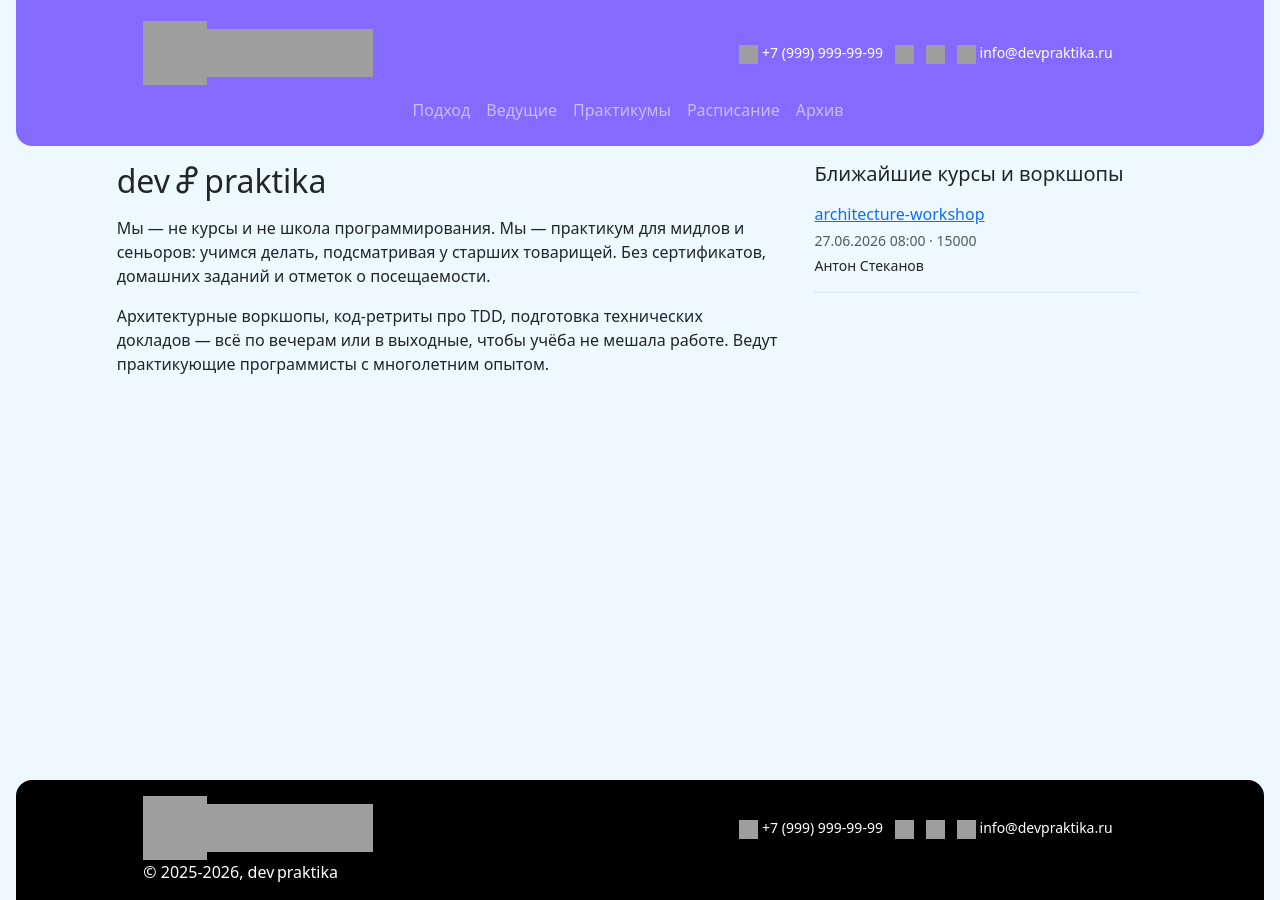
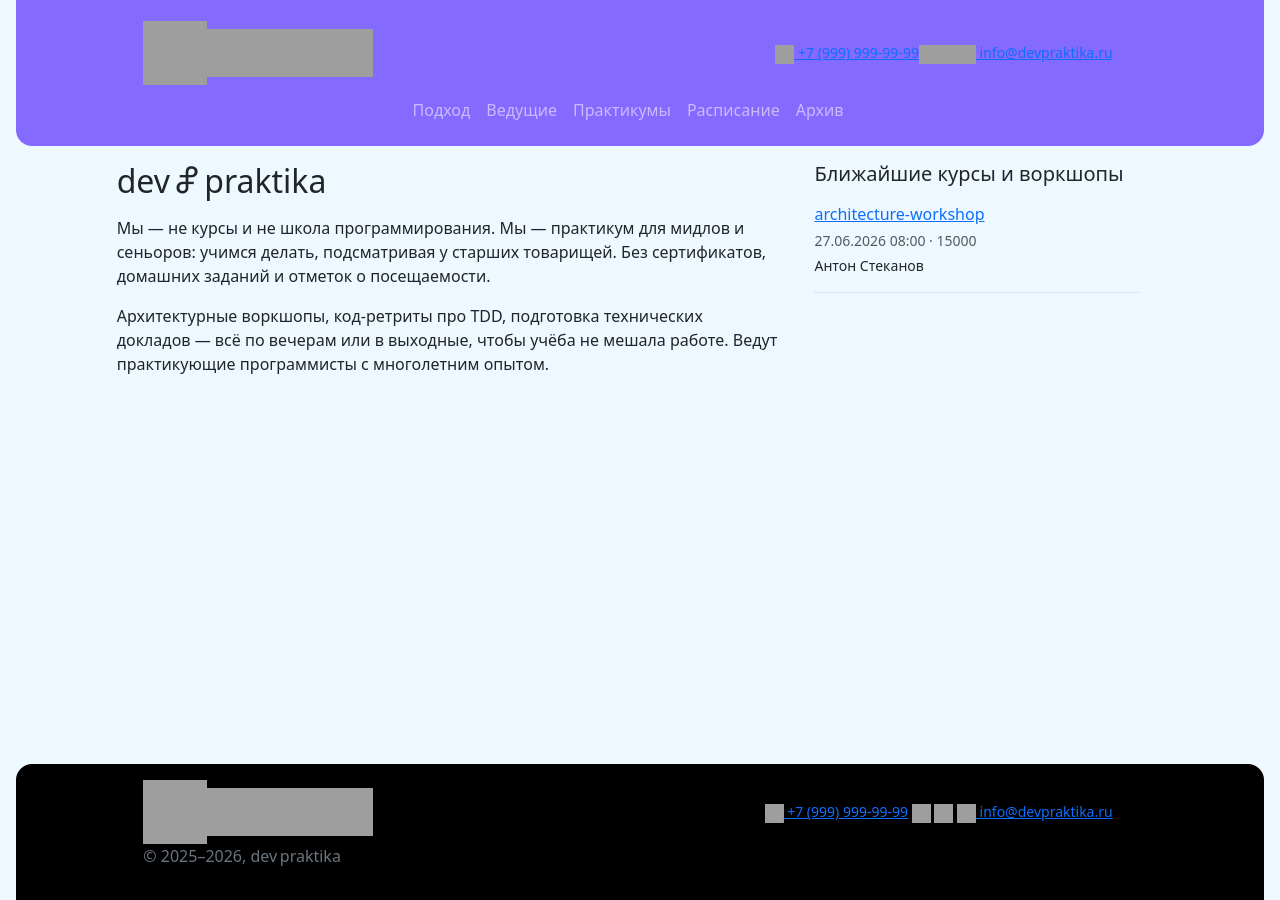
Before and after one commit to devpraktika-ru/devpraktika-ru.github.io, a Jekyll site: the page built from index.md, in a window 1280 px wide, cut to the strip 0-900 px from the top of the page. Built offline with Jekyll 4.4.1, drawn with Linux system fonts in a browser that asks for light colours; part of the change alters nothing that is shown; grey boxes are pictures that could not be loaded.

Commit message:
Fix year and footer

```diff
--- a/_layouts/default.html
+++ b/_layouts/default.html
@@ -31,6 +31,7 @@
         margin: 16px 16px 0 16px;
       }
 
+      /*
       .site-contacts {
         display: flex;
         flex-wrap: wrap;
@@ -47,6 +48,7 @@
       .site-contacts a:hover {
         opacity: 0.85;
       }
+        */
 
       @media (min-width: 992px) {
         header .navbar-collapse {
@@ -65,12 +67,12 @@
                 <a class="navbar-brand fw-semibold mb-0" href="{% link index.md %}"><img
                   width="64"
                   height="64"
-                  alt="dev praktika"
+                  alt=""
                   src="https://github.com/user-attachments/assets/d4383bbd-c67b-41e9-bf6e-452a62b1d1ac"
                 /><img
                   width="166"
                   height="48"
-                  alt="dev praktika"
+                  alt=""
                   src="https://github.com/user-attachments/assets/6b85f69f-0af8-49b6-bcc0-12c1309dd9b4"
                 /></a>
                 <div class="site-contacts small d-none d-lg-flex">
@@ -182,7 +184,7 @@
         </div>
         <div class="row justify-content-center w-100">
           <div class="col-12 col-xl-10 col-xxl-8 d-flex flex-wrap align-items-center justify-content-between">
-            &copy; 2025-2026, dev praktika
+            <p class="text-center text-secondary">&copy; 2025–{{ 'now' | date: "%Y" }}, dev praktika</p>
           </div>
         </div>
       </div>
```
